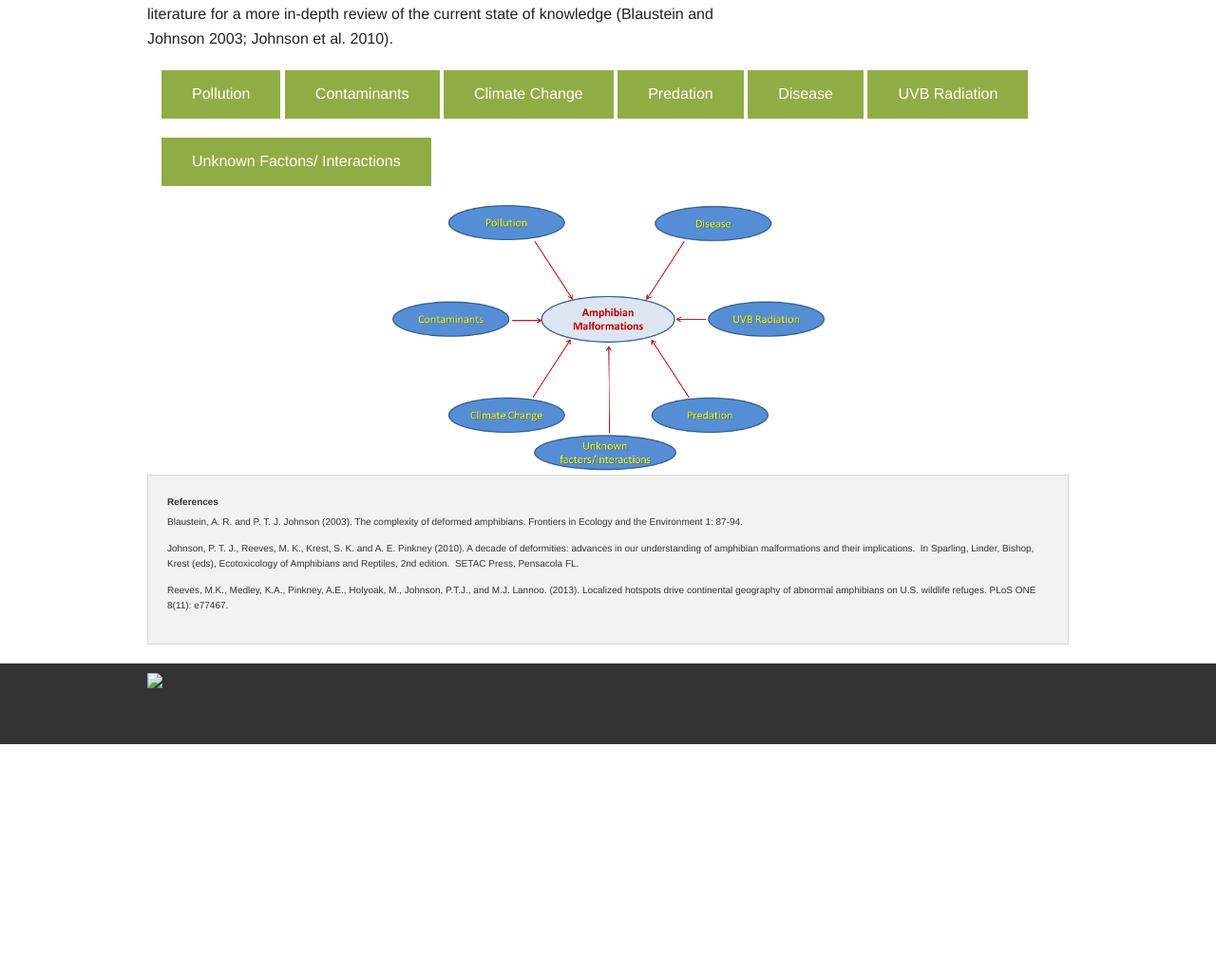
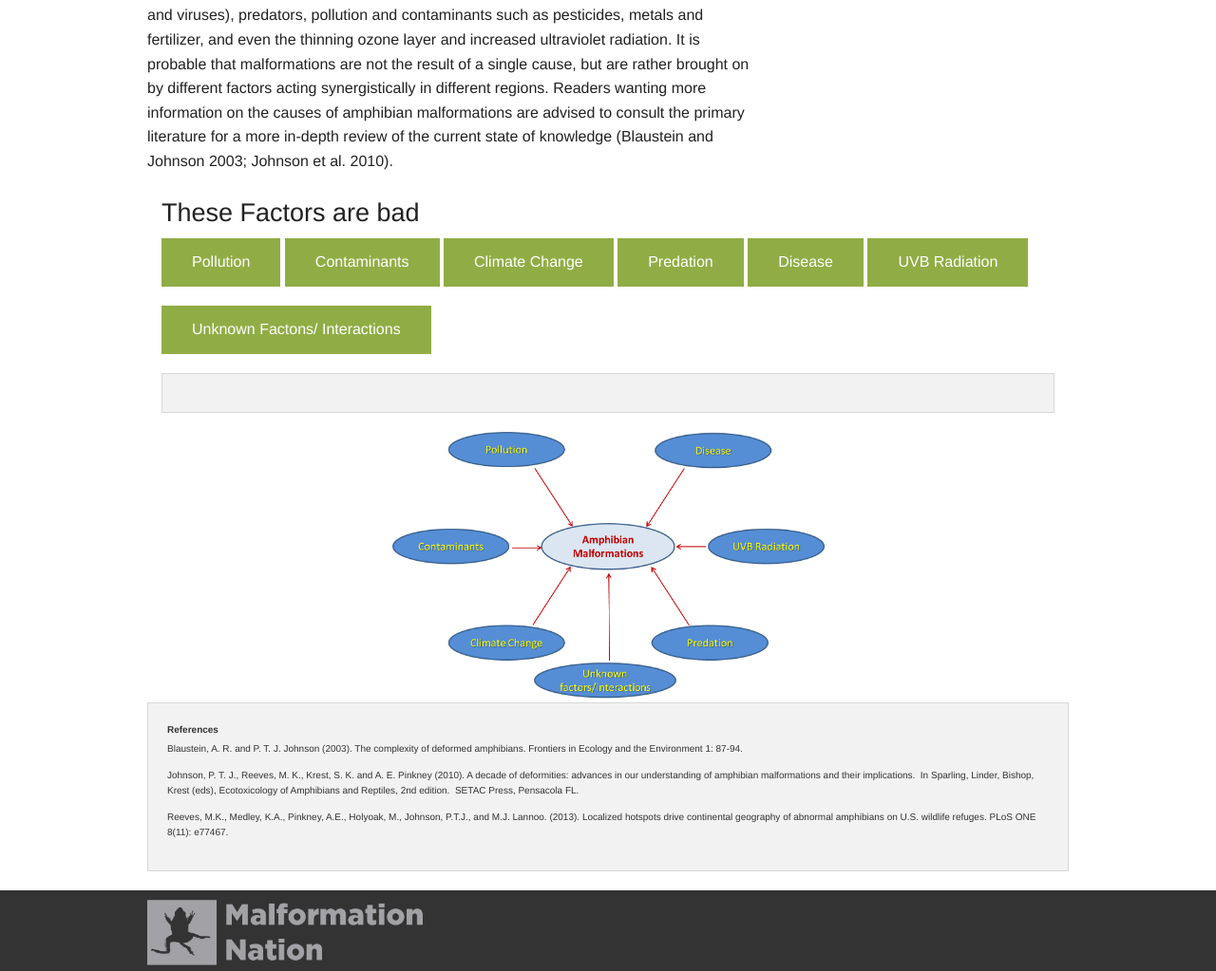
Before and after one commit to kcaranta/Malformation_Nation, a plain HTML site: page about.html in a window 1280 px wide. Shown: the part 838-1861 px from the top of the page at 95% size. Before the commit the page ends 1622 px from the top, so only its background shows below. Drawn offline with nearby package versions, Linux system fonts and the light colour scheme.

Commit message:
v.6
about sample program

```diff
--- a/about.html
+++ b/about.html
@@ -75,13 +75,16 @@
                     </div>
                 </div>
                 <div class="large-12 medium-12 columns">
-                        <a href="#NARC" class="button">Pollution</a>
-                        <a href="#USFWS" class="button">Contaminants</a>
-                        <a href="#UCB" class="button">Climate Change</a>
-                        <a href="#NARC" class="button">Predation</a>
-                        <a href="#USFWS" class="button">Disease</a>
-                        <a href="#UCB" class="button">UVB Radiation</a>
-                        <a href="#UCB" class="button">Unknown Factons/ Interactions</a>
+                <h3> These Factors are bad </h3>
+                        <a href="#pollution" id="pollution" class="button">Pollution</a>
+                        <a href="#contaminants" id="contaminants" class="button">Contaminants</a>
+                        <a href="#climate" id="climate" class="button">Climate Change</a>
+                        <a href="#predation" id="predation" class="button">Predation</a>
+                        <a href="#disease" id="disease" class="button">Disease</a>
+                        <a href="#uvb" id="uvb" class="button">UVB Radiation</a>
+                        <a href="#unknown" id="unknown" class="button">Unknown Factons/ Interactions</a>
+                        <div id="message" class="panel">
+                        </div>
                 </div>
                 <div class="large-6 medium-6 columns large-offset-3 medium-offset-3">
                     <img src="img/malformation.png">
@@ -122,6 +125,28 @@
             autoplay: true,
             autoplaySpeed: 2000,
         });
+        //Scroll TO ID tags
+        $('#pollution').click(function() {
+            $('#message').html('<p>Pollution is bad</p>');
+        });
+        $('#contaminants').click(function() {
+            $('#message').html('<p>contaminants are bad</p>');
+        });
+        $('#climate').click(function() {
+            $('#message').html('<p>climates can be bad</p>');
+        });
+        $('#predation').click(function() {
+            $('#message').html('<p>predation is bad</p>');
+        });
+        $('#disease').click(function() {
+            $('#message').html('<p>desease is bad, you can get sick</p>');
+        });
+        $('#uvb').click(function() {
+            $('#message').html('<p>if you are exposed to radiation, it is bad</p>');
+        });
+        $('#unknown').click(function() {
+            $('#message').html('<p>what we dont know will hurt us</p>');
+        });
     });
     </script>
     <script>
```
Also changed, not shown: img/logo.png (added).
